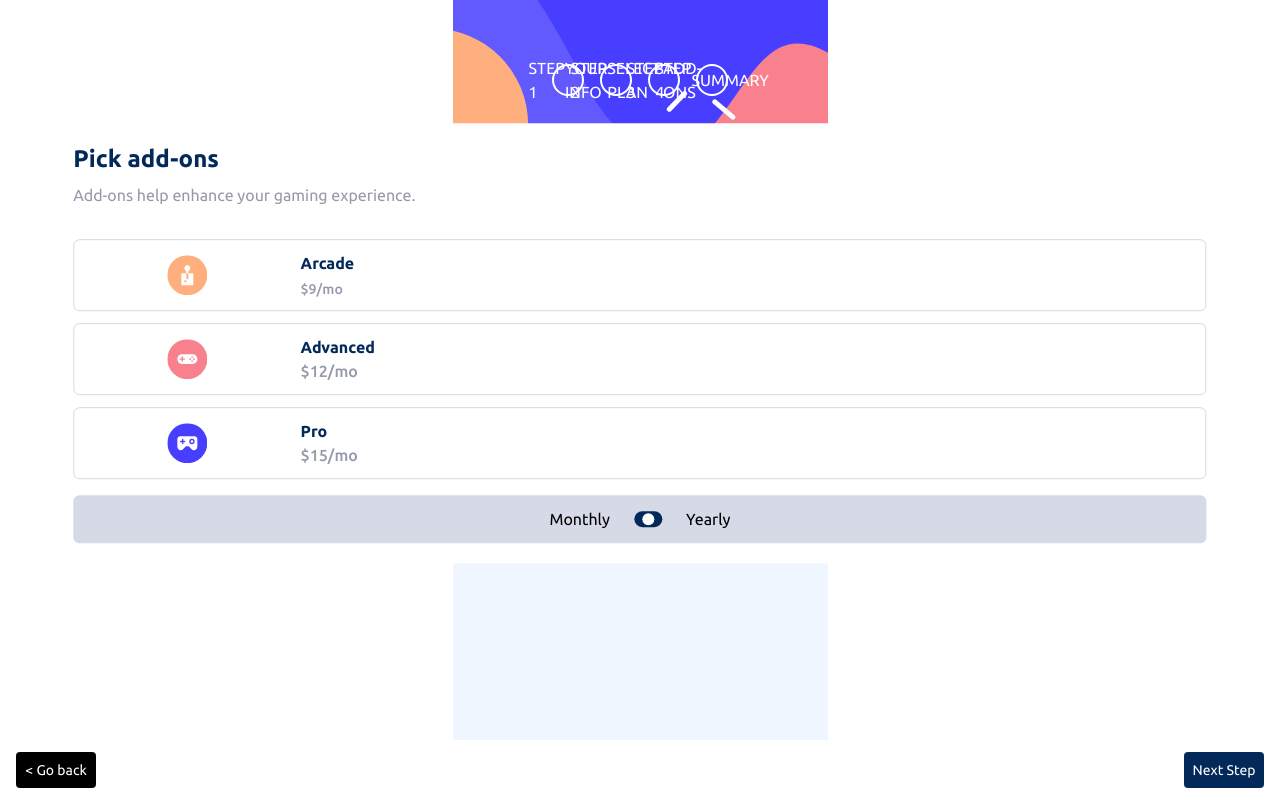
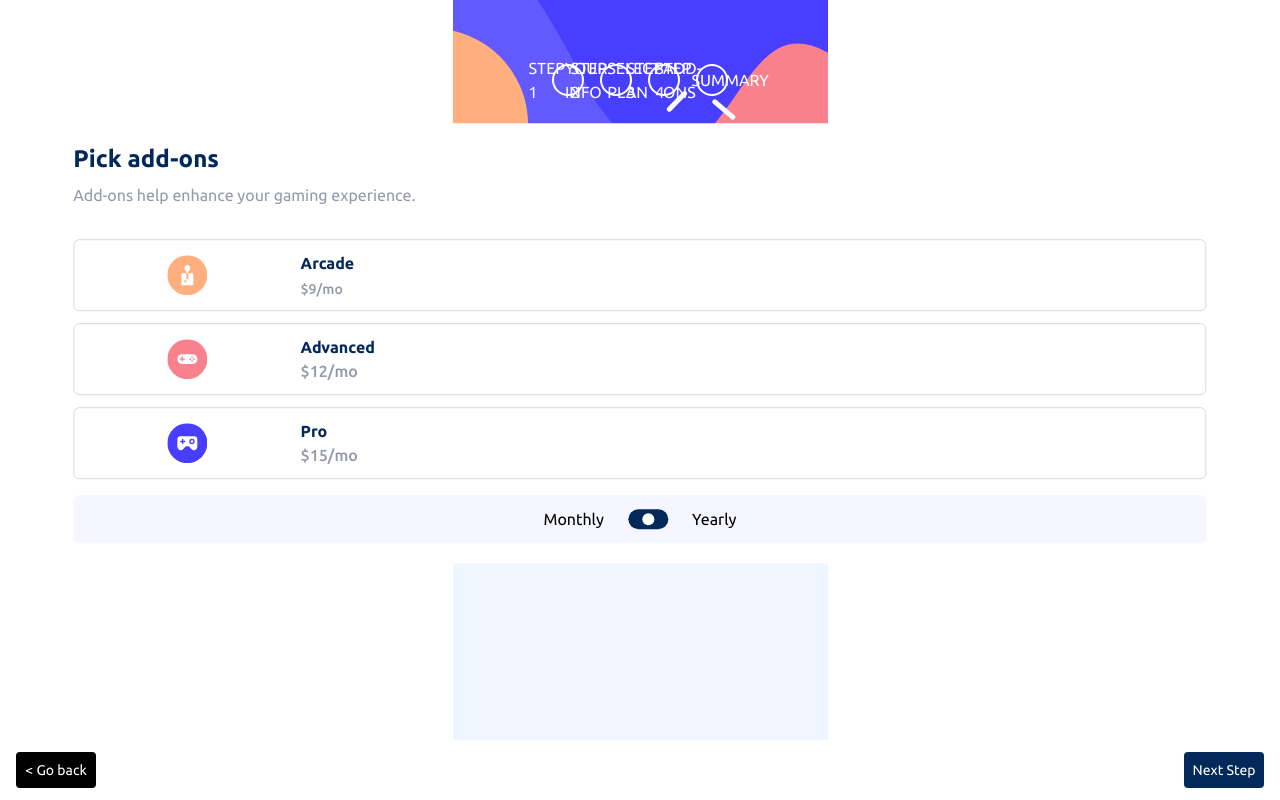
Before and after one commit to RicardoAymay/multi-part-form, a Next.js app: page / in a window 1280 px wide. Both pictures are taken after a click on the button "Next Step". Built offline with nearby package versions, Linux system fonts and the light colour scheme.

Commit message:
better logic for form 2. Finished design for form2

```diff
--- a/src/components/Footer.tsx
+++ b/src/components/Footer.tsx
@@ -13,7 +13,7 @@ const Footer = () => {
   const formStepChange = (ev:React.MouseEvent) => {
     ev.preventDefault()
     let text = (ev.target as HTMLButtonElement).innerText;
-    console.log(text)
+
     if (step < 4 && text === "Next Step"){
      setStep(step + 1);
     }
--- a/src/components/FormStep2.tsx
+++ b/src/components/FormStep2.tsx
@@ -1,4 +1,4 @@
-import React, { useState } from "react";
+import React, { use, useState } from "react";
 import { useForm, SubmitHandler } from "react-hook-form";
 import Image from "next/image";
 import arcadeImg from "../assets/images/icon-arcade.svg"
@@ -17,11 +17,24 @@ const FormStep2 = () => {
   } = useForm<iInputs2>();
   const onSubmit: SubmitHandler<iInputs2> = (data) => console.log(data);
 
-  const [getPlan, setGetPlan] = useState<iInputs2["plan"] | undefined>();
-
+  const [getPlan, setGetPlan] = useState<iInputs2["plan"]>("advanced");
+  const [recurrence, setRecurrence] = useState<iInputs2["recurrence"]>("monthly")
   const handlePlanChange = (event: React.MouseEvent<HTMLInputElement>) => {
     setGetPlan((event.target as HTMLInputElement).value as iInputs2["plan"]);
   };
+  const monthYear = () =>{
+    return recurrence === "monthly" ? "mr" : "ml"
+  }
+
+  const changeRecurrenceEvent = () =>{
+    if (recurrence === "monthly"){
+      setRecurrence("yearly")
+    }
+    if (recurrence === "yearly"){
+      setRecurrence("monthly")
+    }
+  }
+
 
   return (
     <form
@@ -36,7 +49,7 @@ const FormStep2 = () => {
 
       <label
         htmlFor="arcade"
-        className="text-primary-MarineBlue font-medium border-neutral-LightGray border-[1px] h-[4.5rem] rounded-md"
+        className="text-primary-MarineBlue font-medium border-neutral-LightGray border-borderWid1 h-[4.5rem] rounded-md"
       >
         <div className="w-full h-full flex">
           <figure className="w-1/5 flex items-center justify-center">
@@ -100,13 +113,13 @@ const FormStep2 = () => {
         />
       </label>
 
-      <label htmlFor="recurrence" className="w-full h-12 bg-neutral-LightGray mt-4 rounded-md flex items-center justify-center space-x-6">
+      <label htmlFor="recurrence" className="w-full h-12 bg-neutral-VeryLightGray mt-4 rounded-md flex items-center justify-center space-x-6">
         <p>Monthly</p>
-        <div className="w-7 h-4 bg-primary-MarineBlue rounded-2xl flex items-center justify-center">
-          <div className="bg-white w-3 h-3 rounded-full "></div>
+        <div className="w-10 h-5 bg-primary-MarineBlue rounded-2xl flex items-center justify-center ">
+          <div onClick={changeRecurrenceEvent} className={`bg-white w-3 h-3 rounded-full relative ${monthYear()}-4 ease-in-out duration-300`}></div>
         </div>
         <p>Yearly</p>
-        <input type="hidden" name="recurrence" />
+        <input type="hidden" name="recurrence" value={recurrence}/>
       </label>
     </form>
   );
--- a/tailwind.config.ts
+++ b/tailwind.config.ts
@@ -28,6 +28,7 @@ const config: Config = {
           'Magnolia':       "hsl(217, 100%, 97%)",
           'Alabaster':      "hsl(231, 100%, 99%)",
           'White':          "hsl(0, 0%, 100%)",
+          'VeryLightGray':  "hsl(231, 100%, 98%)"
         },
       },
     },
```
